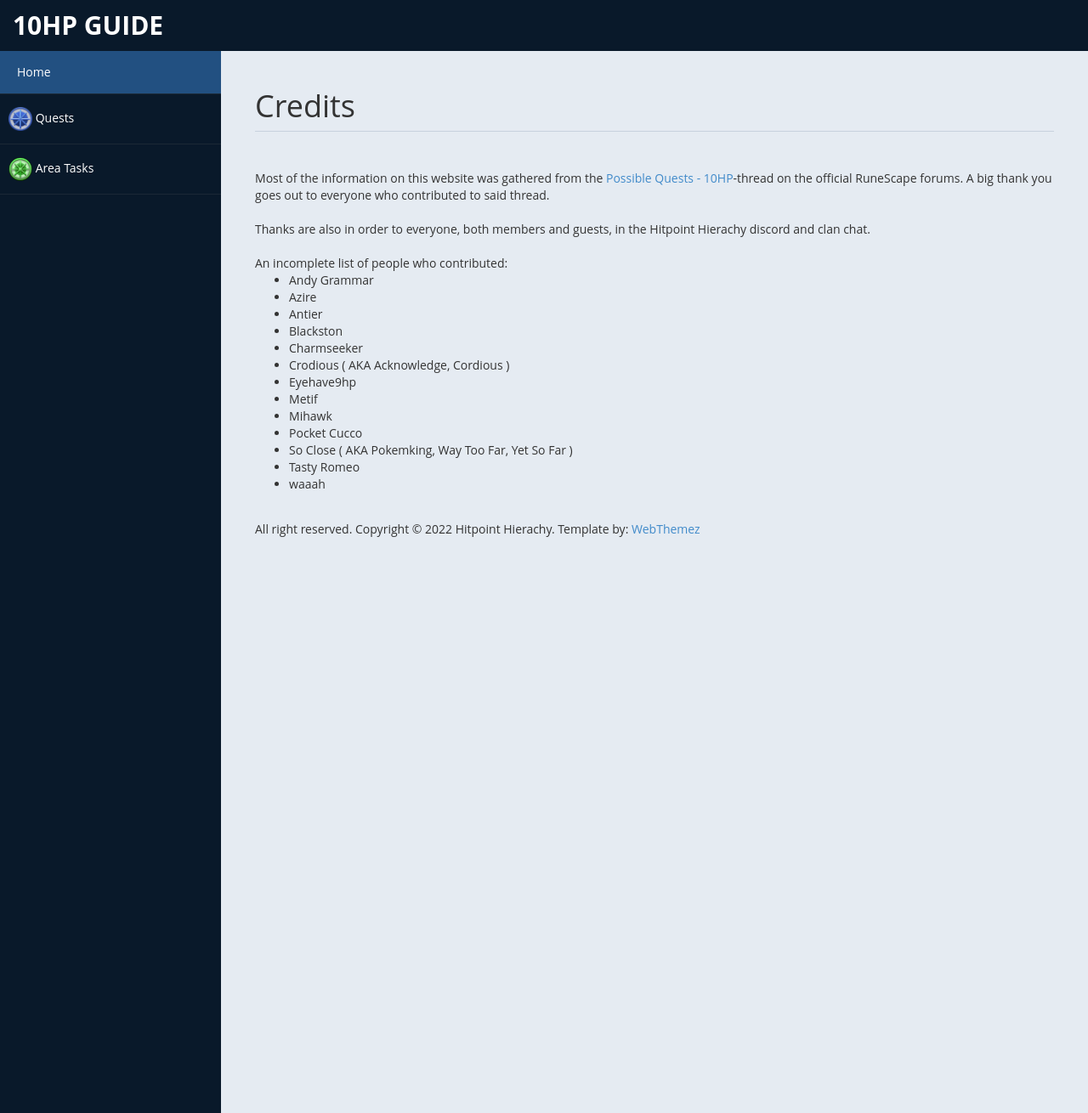
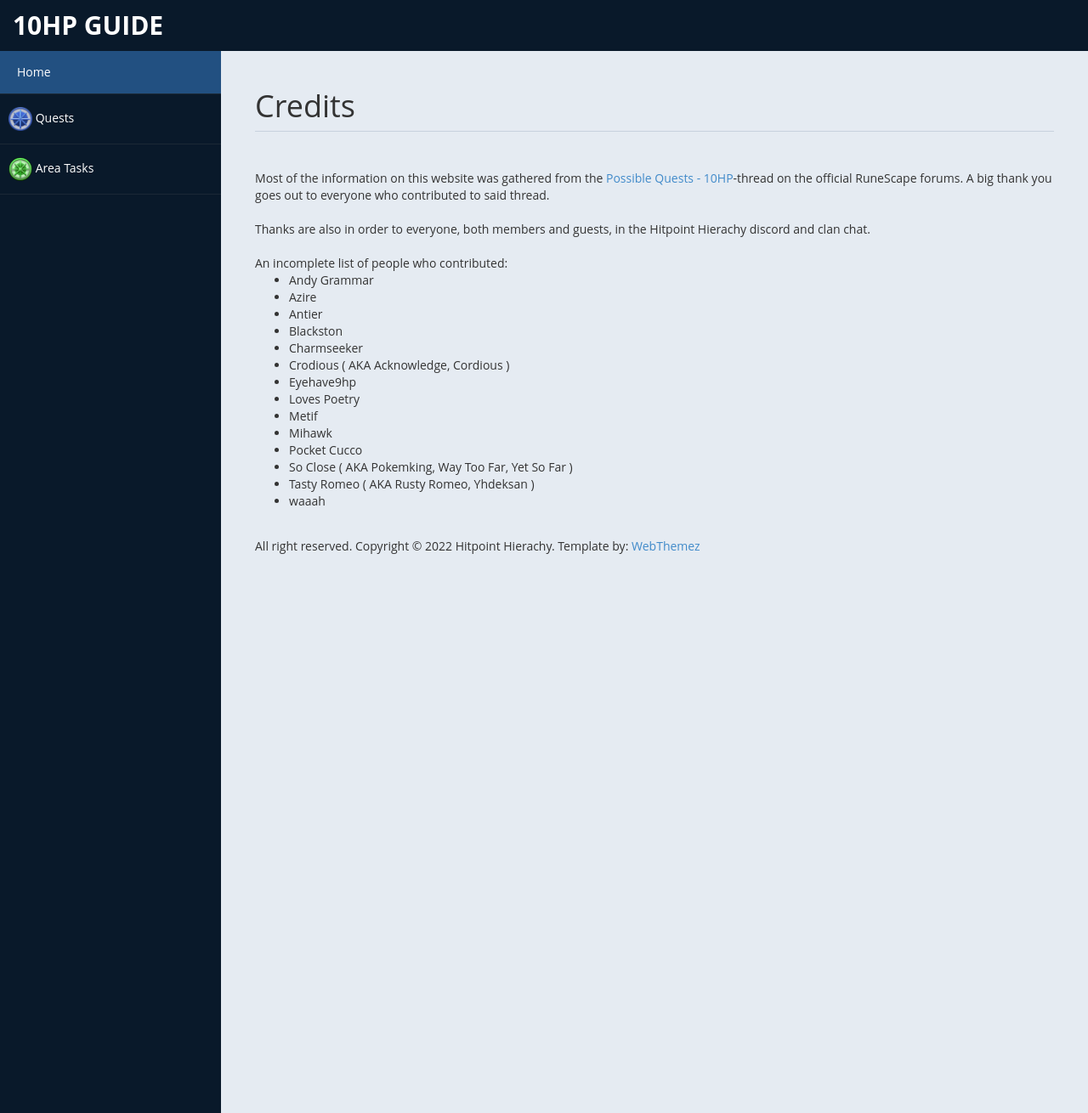
Before and after one commit to TastyRomeo/10HP-Guide, a Jekyll site: the page built from credits.html, in a window 1280 px wide. Shown: the whole page at 85% size. Built offline with Jekyll 4.4.1, drawn with Linux system fonts in a browser that asks for light colours; nearby versions of some CDN libraries.

Commit message:
Update credits.yml

```diff
--- a/_data/credits.yml
+++ b/_data/credits.yml
@@ -16,6 +16,8 @@
 -
   name: 'Eyehave9hp'
 -
+  name: 'Loves Poetry'
+-
   name: 'Metif'
 -
   name: 'Mihawk'
@@ -31,5 +33,8 @@
 
 -
   name: 'Tasty Romeo'
+  alts:
+    - 'Rusty Romeo'
+    - 'Yhdeksan'
 -
   name: 'waaah'
```
